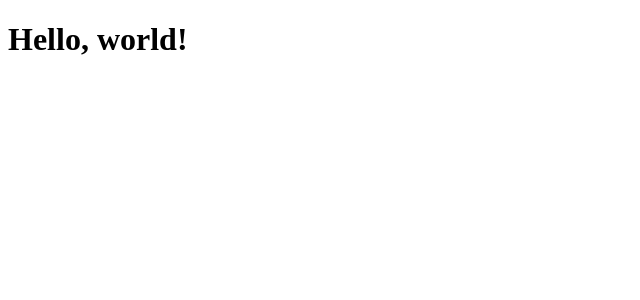
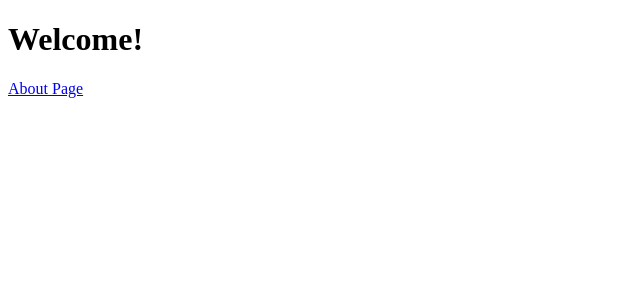
Before and after one commit to teinen/nuxt-js-practice, a Nuxt app: page / in a window 1280 px wide. Shown: the top 300 px of the page, without its empty margins (0-640 px from the left). Built offline with nearby package versions, Linux system fonts and the light colour scheme.

Commit message:
Practice: Hello World

```diff
--- a/package.json
+++ b/package.json
@@ -1,7 +1,9 @@
 {
   "name": "nuxt-practice",
   "scripts": {
-    "dev": "nuxt"
+    "dev": "nuxt",
+    "build": "nuxt build",
+    "start": "nuxt start"
   },
   "dependencies": {
     "nuxt": "^1.4.2"
--- /dev/null
+++ b/pages/about.vue
@@ -0,0 +1,19 @@
+<template>
+  <div>
+    <p>Hi from {{ name }}</p>
+    <nuxt-link to="/">HomePage</nuxt-link>
+  </div>
+</template>
+
+<script>
+export default {
+  asyncData () {
+    return {
+      name: process.static ? 'static' : (process.server ? 'server' : 'client')
+    }
+  },
+  head: {
+    title: 'About page'
+  }
+}
+</script>
--- a/pages/index.vue
+++ b/pages/index.vue
@@ -1,3 +1,14 @@
 <template>
-  <h1>Hello, world!</h1>
+  <div>
+    <h1>Welcome!</h1>
+    <nuxt-link to="/about">About Page</nuxt-link>
+  </div>
 </template>
+
+<script>
+export default {
+  head: {
+    title: 'Home Page'
+  }
+}
+</script>
```
